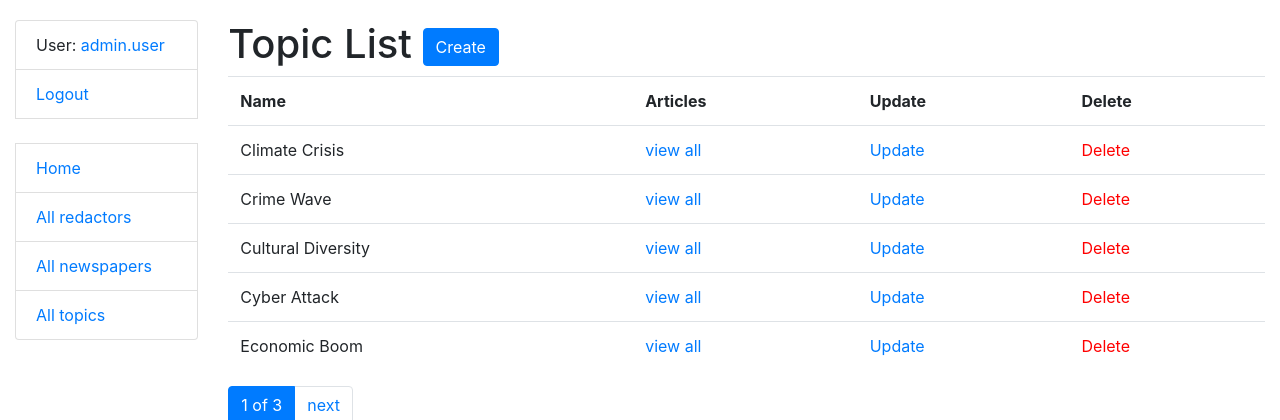
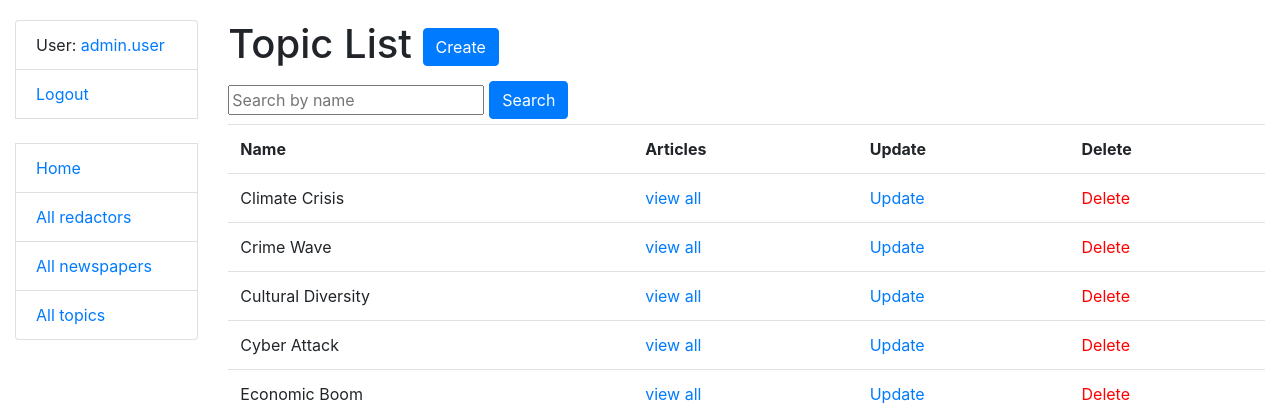
Before and after one commit to tytomyr/Artur-s-newspaper-agency, a Django app: page /topics/ in a window 1280 px wide. Shown: the top 420 px of the page. Run offline with Django 4.2, Linux system fonts and the light colour scheme; a user stored in the database is signed in; data comes from the database, SQL or seed files in the repository; both versions use the stored data as it was after the commit.

Commit message:
Search implemented

```diff
--- a/agency/forms.py
+++ b/agency/forms.py
@@ -27,7 +27,7 @@ class RedactorCreateForm(forms.ModelForm):
 
 
 class RedactorSearchForm(forms.Form):
-    username = forms.CharField(
+    first_name = forms.CharField(
         max_length=255,
         required=False,
         label="",
@@ -36,7 +36,7 @@ class RedactorSearchForm(forms.Form):
 
 
 class NewsPaperSearchForm(forms.Form):
-    model = forms.CharField(
+    title = forms.CharField(
         max_length=255,
         required=False,
         label="",
--- a/agency/views.py
+++ b/agency/views.py
@@ -7,7 +7,7 @@ from django.views import generic
 from django.contrib.auth.mixins import LoginRequiredMixin
 from agency.forms import (NewsPaperForm,
                           RedactorUpdateForm,
-                          RedactorCreateForm)
+                          RedactorCreateForm, RedactorSearchForm, NewsPaperSearchForm, TopicSearchForm)
 from agency.models import Topic, Redactor, NewsPaper
 
 
@@ -37,6 +37,21 @@ class TopicListView(LoginRequiredMixin, generic.ListView):
     queryset = Topic.objects.all()
     paginate_by = 5
 
+    def get_context_data(self, *, object_list=None, **kwargs):
+        context = super(TopicListView, self).get_context_data(**kwargs)
+        context["search_topic"] = TopicSearchForm()
+        return context
+
+    def get_queryset(self):
+        queryset = Topic.objects.all()
+        name = self.request.GET.get("name")
+        if name:
+            return self.queryset.filter(name__icontains=name)
+        return queryset
+
+
+
+
 class TopicCreateView(LoginRequiredMixin, generic.CreateView):
     model = Topic
     fields = "__all__"
@@ -57,10 +72,22 @@ class TopicDeleteView(LoginRequiredMixin, generic.DeleteView):
 
 class RedactorListView(LoginRequiredMixin, generic.ListView):
     model = Redactor
-    # context_object_name = "redactor_list"
-    # template_name = "agency/redactor_list.html"
-    # queryset = Redactor.objects.all()
+    context_object_name = "redactor_list"
+    template_name = "agency/redactor_list.html"
+    queryset = Redactor.objects.all()
     paginate_by = 5
+
+    def get_context_data(self, *, object_list=None, **kwargs):
+        context = super(RedactorListView, self).get_context_data(**kwargs)
+        context["search_driver"] = RedactorSearchForm()
+        return context
+
+    def get_queryset(self):
+        queryset = Redactor.objects.all()
+        first_name = self.request.GET.get("first_name")
+        if first_name:
+            return self.queryset.filter(first_name=first_name.capitalize())
+        return queryset
 
 
 class RedactorDetailView(LoginRequiredMixin, generic.DetailView):
@@ -92,6 +119,18 @@ class NewsPaperListView(LoginRequiredMixin, generic.ListView):
     queryset = NewsPaper.objects.all()
     paginate_by = 5
 
+    def get_context_data(self, *, object_list=None, **kwargs):
+        context = super(NewsPaperListView, self).get_context_data(**kwargs)
+        context["search_title"] = NewsPaperSearchForm()
+        return context
+
+    def get_queryset(self):
+        queryset = NewsPaper.objects.all().select_related("topic")
+        title = self.request.GET.get("title")
+        if title:
+            return queryset.filter(title__icontains=title)
+        return queryset
+
 
 class NewsPaperDetailView(LoginRequiredMixin, generic.DetailView):
     model = NewsPaper
--- a/templates/agency/newspaper_list.html
+++ b/templates/agency/newspaper_list.html
@@ -7,6 +7,11 @@
       Create
   </a>
   </h1>
+
+    <form action="" method="get" class="form-inline">
+    {{ search_title }}
+      <input style="margin: 5px" class="btn btn-primary" type="submit" value="Search">
+    </form>
   {% if newspaper_list %}
  <table class="table">
       <tr>
--- a/templates/agency/redactor_list.html
+++ b/templates/agency/redactor_list.html
@@ -1,4 +1,5 @@
 {% extends "base.html" %}
+{% load crispy_forms_filters %}
 
 {% block content %}
     <h1>
@@ -7,6 +8,10 @@
         Create
       </a>
     </h1>
+    <form action="" method="get" class="form-inline">
+    {{ search_driver }}
+      <input style="margin: 5px" class="btn btn-primary" type="submit" value="Search">
+    </form>
 
     {% if redactor_list %}
     <table class="table">
--- a/templates/agency/topic_list.html
+++ b/templates/agency/topic_list.html
@@ -7,7 +7,10 @@
       Create
     </a>
   </h1>
-
+    <form action="" method="get" class="form-inline">
+    {{ search_topic }}
+      <input style="margin: 5px" class="btn btn-primary" type="submit" value="Search">
+    </form>
   {% if topic_list %}
     <table class="table">
       <tr>
@@ -23,7 +26,7 @@
               {{ topic.name }}
           </td>
           <td>
-            <a href="#">view all</a>
+            <a href="{% url 'agency:newspaper-list' %}">view all</a>
           </td>
           <td>
               <a href="{% url 'agency:topic-update' pk=topic.id %}">
```
Also changed, not shown: db.sqlite3.
